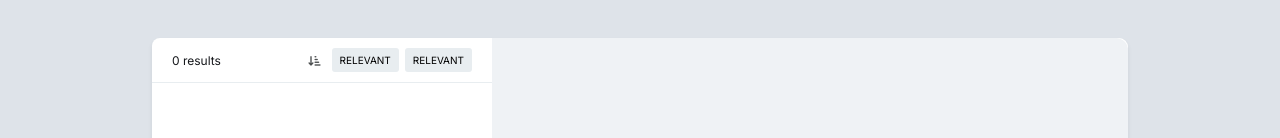
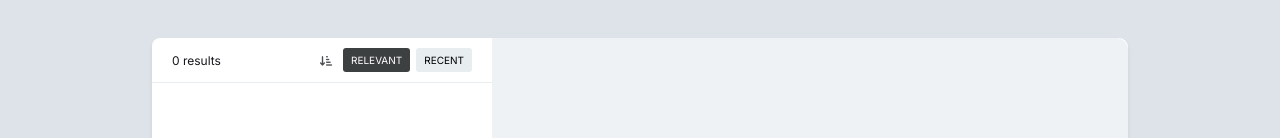
Before and after one commit to truejojo/rmtdev, a React (Vite) app: page / in a window 1280 px wide. Shown: the part 417-555 px from the top of the page. Built offline with nearby package versions, Linux system fonts and the light colour scheme.

Commit message:
Add SortedResults logic to App.ts and add Types for pagination

```diff
--- a/src/components/App.tsx
+++ b/src/components/App.tsx
@@ -17,28 +17,41 @@ import SortingControls from './SortingControls';
 import { useSearchResults } from '../hooks/useSearchResults';
 import { Toaster } from 'react-hot-toast';
 import { MAX_RESULTS_PER_PAGE } from '../constants';
+import { SortTypeProps, PaginationDirectionProps } from '../types';
 
 function App() {
+  const [currentPage, setCurrentPage] = useState(1);
+  const [sortType, setSortType] = useState<SortTypeProps>('relevant');
   const [searchText, setSearchText] = useState('');
   const { searchResults, isLoading } = useSearchResults(searchText);
-  const [currentPage, setCurrentPage] = useState(1);
+
   const maxPages = searchResults
     ? searchResults.length / MAX_RESULTS_PER_PAGE
     : 0;
+  const searchResultsCount = searchResults?.length || 0;
 
-  const searchResultsLimited =
-    searchResults?.slice(
+  const searchResultsSorted =
+    searchResults?.sort((a, b) =>
+      sortType === 'relevant'
+        ? b.relevanceScore - a.relevanceScore
+        : b.daysAgo - a.daysAgo,
+    ) || [];
+
+  const searchResultsSortedAndLimited =
+    searchResultsSorted?.slice(
       (currentPage - 1) * MAX_RESULTS_PER_PAGE,
       currentPage * MAX_RESULTS_PER_PAGE,
     ) || [];
-  const searchResultsCount = searchResults?.length || 0;
 
-  const handleClick = (direction: 'previous' | 'next') => {
-    if (direction === 'previous') {
-      setCurrentPage((prevPage) => prevPage - 1);
-    } else if (direction === 'next') {
-      setCurrentPage((prevPage) => prevPage + 1);
-    }
+  const handlePaginationControls = (direction: PaginationDirectionProps) => {
+    direction === 'previous'
+      ? setCurrentPage((prevPage) => prevPage - 1)
+      : setCurrentPage((prevPage) => prevPage + 1);
+  };
+
+  const handleSortingControls = (sortType: SortTypeProps) => {
+    setCurrentPage(1);
+    sortType === 'relevant' ? setSortType('relevant') : setSortType('recent');
   };
 
   return (
@@ -56,12 +69,18 @@ function App() {
         <Sidebar>
           <SidebarTop>
             <ResultsCount searchResultsCount={searchResultsCount} />
-            <SortingControls />
+            <SortingControls
+              onClick={handleSortingControls}
+              sortType={sortType}
+            />
           </SidebarTop>
 
-          <JobList searchResults={searchResultsLimited} isLoading={isLoading} />
+          <JobList
+            searchResults={searchResultsSortedAndLimited}
+            isLoading={isLoading}
+          />
           <PaginationControls
-            onClick={handleClick}
+            onClick={handlePaginationControls}
             currentPage={currentPage}
             maxPages={maxPages}
           />
--- a/src/components/PaginationControls.tsx
+++ b/src/components/PaginationControls.tsx
@@ -2,9 +2,10 @@ import {
   ArrowBottomLeftIcon,
   ArrowBottomRightIcon,
 } from '@radix-ui/react-icons';
+import { PaginationDirectionProps } from '../types';
 
 type PaginationControlsProps = {
-  onClick: (direction: 'previous' | 'next') => void;
+  onClick: (direction: PaginationDirectionProps) => void;
   currentPage: number;
   maxPages: number;
 };
--- a/src/components/SortingControls.tsx
+++ b/src/components/SortingControls.tsx
@@ -1,18 +1,29 @@
-export default function SortingControls() {
+import { SortingControlsProps } from '../types';
+
+export default function SortingControls({
+  onClick,
+  sortType,
+}: SortingControlsProps) {
   return (
     <section className='sorting'>
       <i className='fa-solid fa-arrow-down-short-wide'></i>
       <button
+        onClick={() => onClick('relevant')}
         type='button'
-        className={`sorting__button sorting__button--relevant`}
+        className={`sorting__button sorting__button--relevant ${
+          sortType === 'relevant' ? 'sorting__button--active' : ''
+        }`}
       >
         Relevant
       </button>
       <button
+        onClick={() => onClick('recent')}
         type='button'
-        className={`sorting__button sorting__button--recent`}
+        className={`sorting__button sorting__button--recent ${
+          sortType === 'recent' ? 'sorting__button--active' : ''
+        }`}
       >
-        Relevant
+        Recent
       </button>
     </section>
   );
```
Also changed, not shown: src/types/index.ts (+9 -0 lines).
